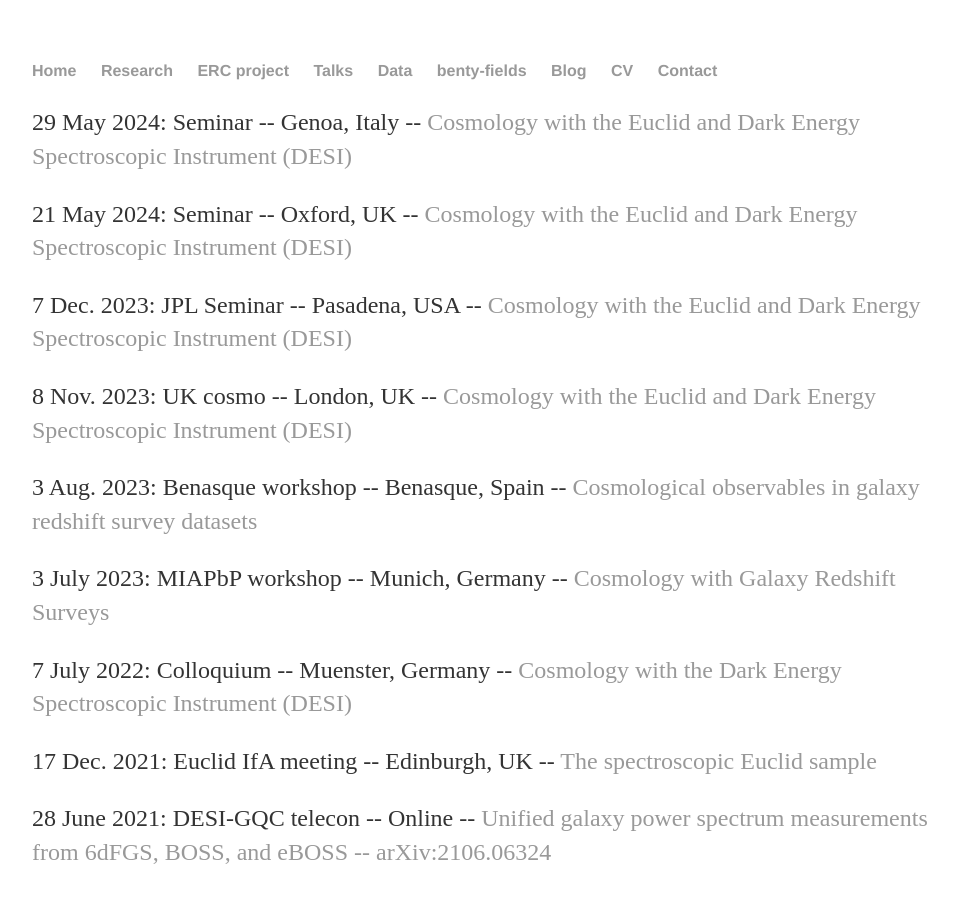
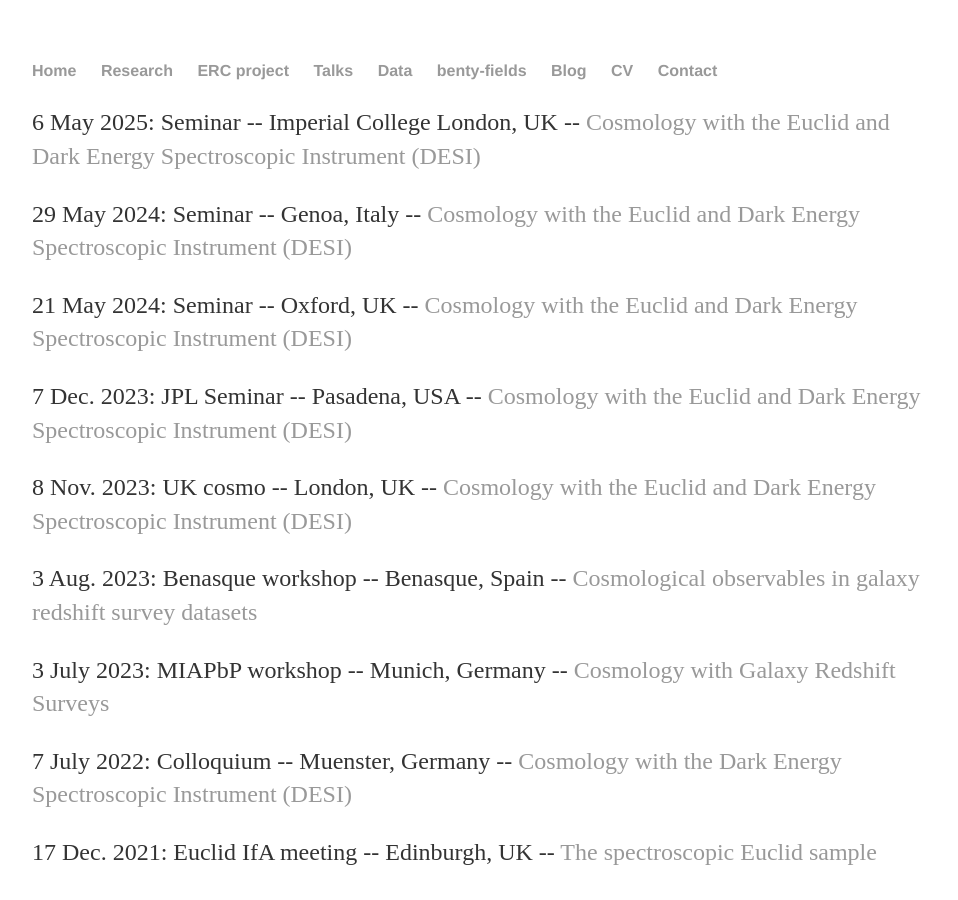
Before and after one commit to fbeutler/fbeutler.github.io, a Jekyll site: the page built from talks/talks.html, in a window 1280 px wide and 900 px high. Shown: the whole window, without its empty margins (160-1118 px from the left). Built offline with Jekyll 4.4.1, drawn with Linux system fonts in a browser that asks for light colours.

Commit message:
Update talks.html

```diff
--- a/talks/talks.html
+++ b/talks/talks.html
@@ -4,6 +4,9 @@
 ---
 
 <div id="talks">
+  <p>
+     6 May 2025: Seminar -- Imperial College London, UK -- <a href='/static/Imperial_seminar_slides_2025.pdf' target="_blank">Cosmology with the Euclid and Dark Energy Spectroscopic Instrument (DESI)</a>
+  </p>
   <p>
      29 May 2024: Seminar -- Genoa, Italy -- <a href='/static/Genoa_2024.pdf' target="_blank">Cosmology with the Euclid and Dark Energy Spectroscopic Instrument (DESI)</a>
   </p>
```
